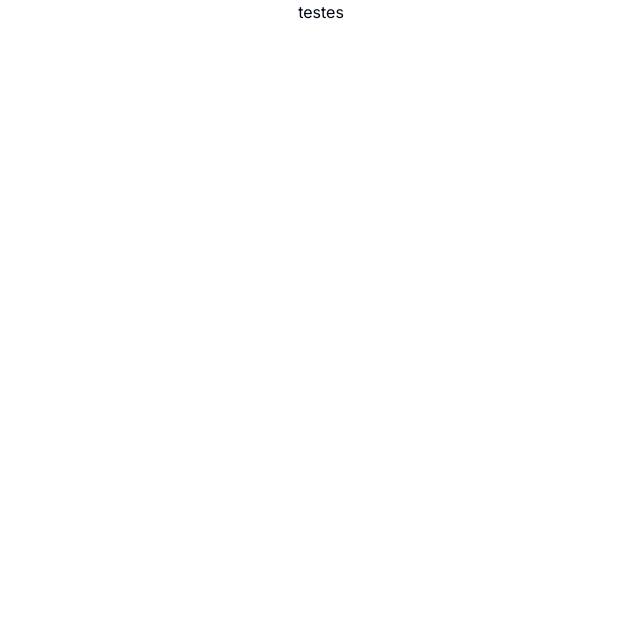
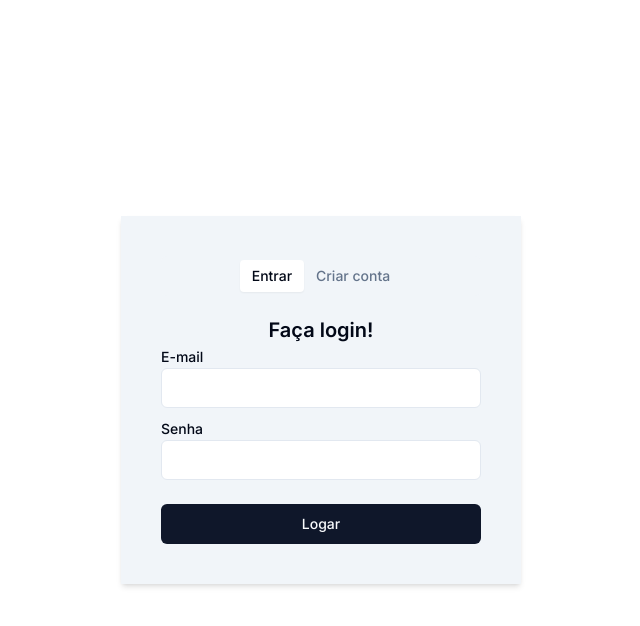
Before and after one commit to unbigou/ergon, a Next.js app in the folder frontend/: page / in a window 1280 px wide. Shown: the top 626 px of the page, without its empty margins (319-959 px from the left). Built offline with nearby package versions, Linux system fonts and the light colour scheme.

Commit message:
feat: login and sign up progress

```diff
--- a/frontend/package.json
+++ b/frontend/package.json
@@ -11,6 +11,7 @@
   "dependencies": {
     "@radix-ui/react-label": "^2.0.2",
     "@radix-ui/react-slot": "^1.0.2",
+    "@radix-ui/react-tabs": "^1.0.4",
     "class-variance-authority": "^0.7.0",
     "clsx": "^2.0.0",
     "embla-carousel-react": "^8.0.0-rc14",
--- a/frontend/src/app/(mainSection)/admin/page.tsx
+++ b/frontend/src/app/(mainSection)/admin/page.tsx
@@ -54,6 +54,7 @@
               Nome
             </Label>
             <Input
+              required
               type="text"
               id="nomeprod"
               placeholder="Ex: Bactérias"
@@ -66,6 +67,7 @@
               Preço
             </Label>
             <Input
+              required
               type="text"
               id="precoprod"
               placeholder="Ex: R$ 10,00"
@@ -78,6 +80,7 @@
               Tipo
             </Label>
             <Input
+              required
               type="text"
               id="tipoprod"
               placeholder="Ex: Bactérias"
--- a/frontend/src/app/page.tsx
+++ b/frontend/src/app/page.tsx
@@ -1,7 +1,34 @@
+import { Button } from "@/components/ui/button";
+import { Input } from "@/components/ui/input";
+import { Label } from "@/components/ui/label";
+import { Tabs, TabsContent, TabsList, TabsTrigger } from "@/components/ui/tabs"
+
 export default function AuthPage() {
   return (
-    <main className="flex w-full flex-col items-center justify-between px-60 ">
-      testes{" "}
+    <main className="flex justify-center items-center h-screen">
+      <Tabs defaultValue="login" className="flex flex-col bg-slate-100 p-10 shadow-md">
+        <TabsList className="mb-3 w-80">
+          <TabsTrigger value="login" className="justify-between flex" >Entrar</TabsTrigger>
+          <TabsTrigger value="sign un">Criar conta</TabsTrigger>
+        </TabsList>
+        <TabsContent value="login">
+          <p className="justify-center flex text-xl font-semibold">Faça login!</p>
+          <Label htmlFor="email">E-mail</Label>
+          <Input id="email" className="mb-2"></Input>
+          <Label htmlFor="senha">Senha</Label>
+          <Input id="senha" className="mb-6"></Input>
+          <Button className="w-full">Logar</Button>
+        </TabsContent>
+        <TabsContent value="sign un">
+          <Label htmlFor="emailsingup">E-mail</Label>
+          <Input id="emailsignup" className="mb-2"></Input>
+          <Label htmlFor="senha1">Senha</Label>
+          <Input id="senha1" className="mb-2"></Input>
+          <Label htmlFor="senha2">Confirmar senha</Label>
+          <Input id="senha2" className="mb-5"></Input>
+          <Button className="w-full"></Button>
+          </TabsContent>
+      </Tabs>
     </main>
   );
 }
--- /dev/null
+++ b/frontend/src/components/ui/tabs.tsx
@@ -0,0 +1,55 @@
+"use client"
+
+import * as React from "react"
+import * as TabsPrimitive from "@radix-ui/react-tabs"
+
+import { cn } from "@/lib/utils"
+
+const Tabs = TabsPrimitive.Root
+
+const TabsList = React.forwardRef<
+  React.ElementRef<typeof TabsPrimitive.List>,
+  React.ComponentPropsWithoutRef<typeof TabsPrimitive.List>
+>(({ className, ...props }, ref) => (
+  <TabsPrimitive.List
+    ref={ref}
+    className={cn(
+      "inline-flex h-10 items-center justify-center rounded-md bg-muted p-1 text-muted-foreground",
+      className
+    )}
+    {...props}
+  />
+))
+TabsList.displayName = TabsPrimitive.List.displayName
+
+const TabsTrigger = React.forwardRef<
+  React.ElementRef<typeof TabsPrimitive.Trigger>,
+  React.ComponentPropsWithoutRef<typeof TabsPrimitive.Trigger>
+>(({ className, ...props }, ref) => (
+  <TabsPrimitive.Trigger
+    ref={ref}
+    className={cn(
+      "inline-flex items-center justify-center whitespace-nowrap rounded-sm px-3 py-1.5 text-sm font-medium ring-offset-background transition-all focus-visible:outline-none focus-visible:ring-2 focus-visible:ring-ring focus-visible:ring-offset-2 disabled:pointer-events-none disabled:opacity-50 data-[state=active]:bg-background data-[state=active]:text-foreground data-[state=active]:shadow-sm",
+      className
+    )}
+    {...props}
+  />
+))
+TabsTrigger.displayName = TabsPrimitive.Trigger.displayName
+
+const TabsContent = React.forwardRef<
+  React.ElementRef<typeof TabsPrimitive.Content>,
+  React.ComponentPropsWithoutRef<typeof TabsPrimitive.Content>
+>(({ className, ...props }, ref) => (
+  <TabsPrimitive.Content
+    ref={ref}
+    className={cn(
+      "mt-2 ring-offset-background focus-visible:outline-none focus-visible:ring-2 focus-visible:ring-ring focus-visible:ring-offset-2",
+      className
+    )}
+    {...props}
+  />
+))
+TabsContent.displayName = TabsPrimitive.Content.displayName
+
+export { Tabs, TabsList, TabsTrigger, TabsContent }
```
Also changed, not shown: 1 other file (tests, documents, lock files or other folders).
